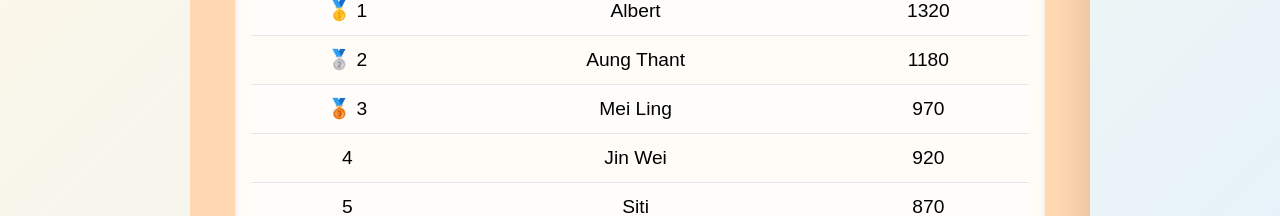
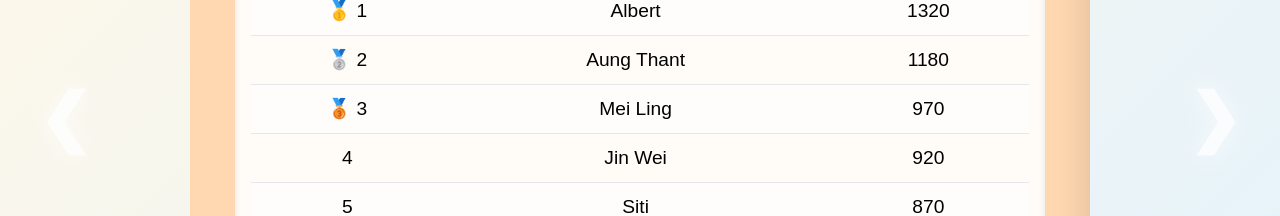
Before and after one commit to HL-Steel-Industries-Sdn-Bhd/Ranking-Sample-3, a plain HTML site: page index.html in a window 1280 px wide. Shown: the part 282-498 px from the top of the page. Drawn offline with nearby package versions, Linux system fonts and the light colour scheme.

Commit message:
Update index.html

```diff
--- a/index.html
+++ b/index.html
@@ -95,16 +95,47 @@
   .left-zone { left: 0; }
   .right-zone { right: 0; }
 
+  /* 🌟 立体发光箭头（装饰用） */
+  .arrow {
+    position: fixed;
+    top: 50%;
+    transform: translateY(-50%);
+    font-size: 4rem;
+    font-weight: bold;
+    color: white;
+    text-shadow:
+      0 0 10px rgba(255,255,255,0.6),
+      0 0 20px rgba(255,255,255,0.4),
+      2px 4px 6px rgba(0,0,0,0.5);
+    opacity: 0.6;
+    pointer-events: none; /* 确保不挡点击 */
+    user-select: none;
+    animation: pulseGlow 2s infinite alternate;
+  }
+
+  .arrow.left { left: 3%; }
+  .arrow.right { right: 3%; }
+
+  @keyframes pulseGlow {
+    from { text-shadow: 0 0 8px rgba(255,255,255,0.5); opacity: 0.5; }
+    to { text-shadow: 0 0 25px rgba(255,255,255,1); opacity: 0.9; }
+  }
+
   @media(max-width: 800px){
     .scene { width: 100vw; height: 80vh; }
     .card { flex: 0 0 100vw; height: 80vh; }
     h2 { font-size: 1.4rem; }
     table { font-size: 1rem; }
+    .arrow { font-size: 3rem; opacity: 0.5; }
   }
 </style>
 </head>
 <body>
   <img class="logo" src="https://i.imgur.com/AbyTxH1.png" alt="Company Logo">
+
+  <!-- 装饰箭头 -->
+  <div class="arrow left">❮</div>
+  <div class="arrow right">❯</div>
 
   <div class="left-zone"></div>
   <div class="right-zone"></div>
```
